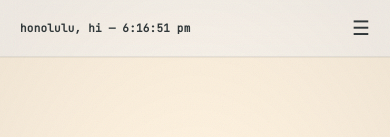
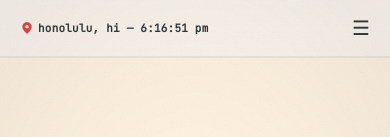
Before and after one commit to ddangdev/portfolio, a React (Vite) app: page / in a window 390 px wide. Shown: the top 137 px of the page. Built offline with nearby package versions, Linux system fonts and the light colour scheme.

Commit message:
Nav: add red map pin icon next to Honolulu location/clock
Inline SVG teardrop pin with hollow circle cutout (matches body bg),
14x14 on desktop, 12px gap scaled for mobile. Gives the location
strip a hit of color to anchor the left side of the nav.

```diff
--- a/src/components/Nav/Nav.jsx
+++ b/src/components/Nav/Nav.jsx
@@ -71,6 +71,9 @@ const NavLink = styled.a`
 `;
 
 const LocationTime = styled.div`
+  display: inline-flex;
+  align-items: center;
+  gap: 6px;
   font-family: ${({ theme }) => theme.fonts.code};
   font-size: 0.8125rem;
   font-weight: ${({ theme }) => theme.fontWeights.bold};
@@ -79,10 +82,29 @@ const LocationTime = styled.div`
   letter-spacing: 0.02em;
   font-variant-numeric: tabular-nums;
 
+  svg {
+    flex-shrink: 0;
+    color: #E53E3E;
+  }
+
   @media (max-width: ${({ theme }) => theme.breakpoints.mobile}) {
     font-size: 0.6875rem;
+    gap: 4px;
   }
 `;
+
+const PinIcon = () => (
+  <svg
+    width="14"
+    height="14"
+    viewBox="0 0 24 24"
+    fill="currentColor"
+    aria-hidden="true"
+  >
+    <path d="M12 2C7.58 2 4 5.58 4 10c0 5.25 7 12 8 12s8-6.75 8-12c0-4.42-3.58-8-8-8z" />
+    <circle cx="12" cy="10" r="3" fill="#FBF5EE" />
+  </svg>
+);
 
 const Hamburger = styled.button`
   display: none;
@@ -138,7 +160,7 @@ function Nav() {
     <>
       <NavOuter style={navSpring}>
         <NavInner>
-          <LocationTime>honolulu, hi — {formatHonoluluTime(now)}</LocationTime>
+          <LocationTime><PinIcon />honolulu, hi — {formatHonoluluTime(now)}</LocationTime>
           <Links>
             {SECTIONS.map((id) => (
               <NavLink key={id} href={`#${id}`} $active={activeId === id}>
```
